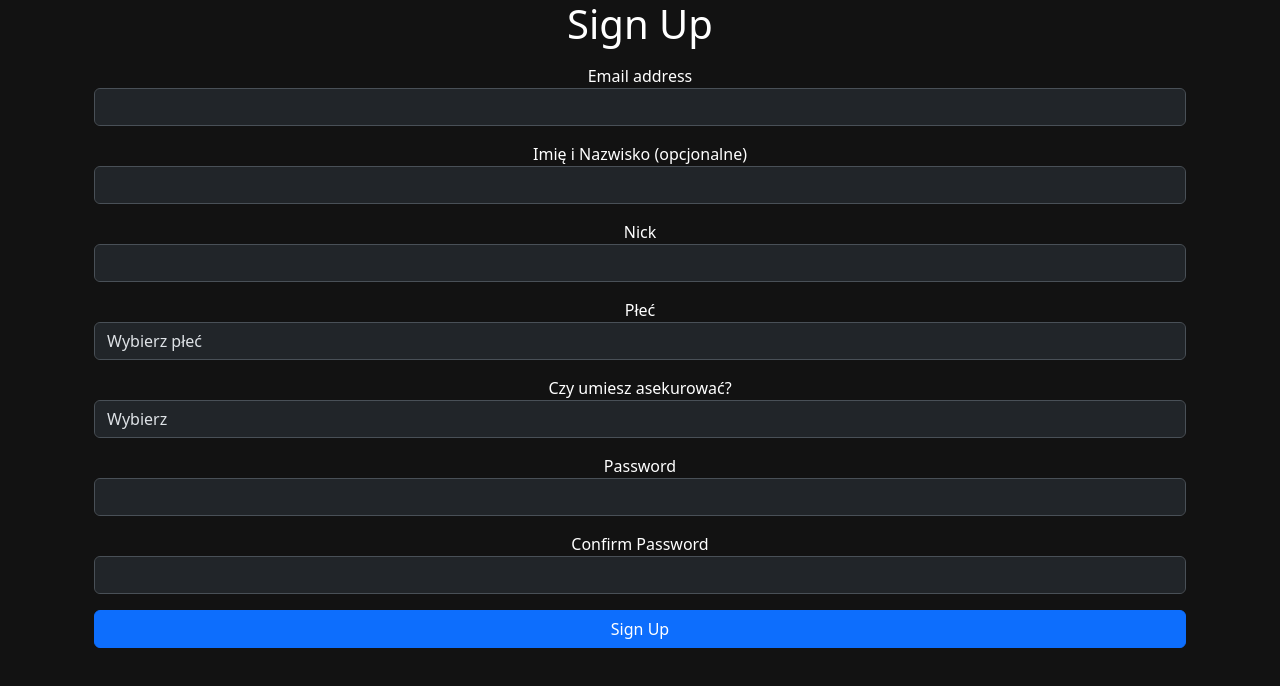
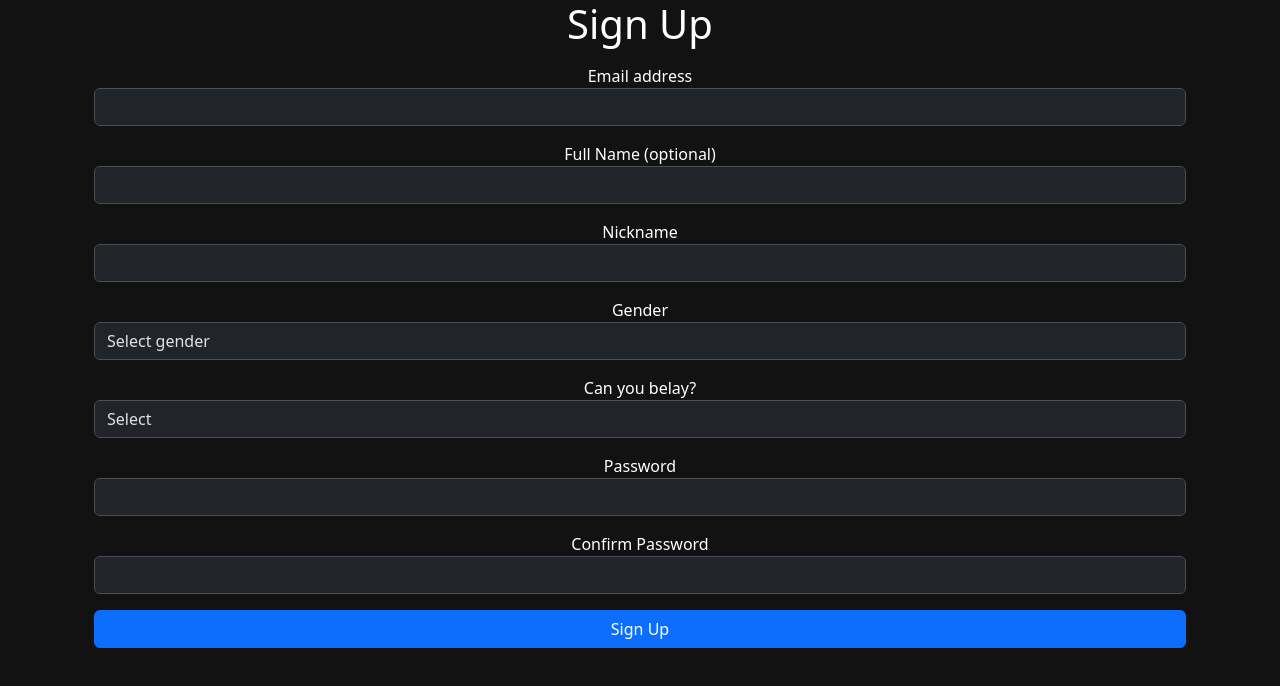
Before and after one commit to Lucius17/IClimb-client, a React (Vite) app: page /signup in a window 1280 px wide. Shown: the top 686 px of the page. Built offline with nearby package versions, Linux system fonts and the light colour scheme.

Commit message:
Tłumaczenie

```diff
--- a/src/components/ClimbingWall.jsx
+++ b/src/components/ClimbingWall.jsx
@@ -4,10 +4,9 @@ import { useParams } from 'react-router-dom';
 import Rating from 'react-rating-stars-component';
 import { TransformWrapper, TransformComponent } from 'react-zoom-pan-pinch';
 import 'bootstrap/dist/css/bootstrap.min.css';
-import api from '/src/api.js'
+import api from '/src/api.js';
 
-
-// Mapowanie etykiety na kategorię
+// Mapping label to category
 const getDifficultyCategory = (label) => {
   const labelValue = label.toUpperCase();
   if (['1', '2', '3', '4', '5A', '5B', '5C', '6A'].includes(labelValue)) return 'Beginner';
@@ -20,11 +19,11 @@ const getDifficultyCategory = (label) => {
 const ClimbingWall = () => {
   const [show, setShow] = useState(false);
   const [selectedRoute, setSelectedRoute] = useState(null);
-  const { gymId,sectorId } = useParams();
+  const { gymId, sectorId } = useParams();
   const [routes, setRoutes] = useState([
-    { id: 1, label: '5A', color: 'red', x: 0.2, y: 0.3, difficulty: 'easy', description: 'Trudna trasa dla zaawansowanych.', comments: [{ text: 'Wymaga sporej siły', nick: 'User1', rating: 4 }], rating: 4 },
-    { id: 2, label: '6B', color: 'blue', x: 0.5, y: 0.6, difficulty: 'medium', description: 'Średnio zaawansowana trasa.', comments: [{ text: 'Fajna na rozgrzewkę', nick: 'User2', rating: 3 }], rating: 3 },
-    { id: 3, label: '7C', color: 'green', x: 0.8, y: 0.4, difficulty: 'hard', description: 'Ekstremalnie trudna, dla profesjonalistów.', comments: [{ text: 'Prawdziwe wyzwanie!', nick: 'User3', rating: 5 }], rating: 5 },
+    { id: 1, label: '5A', color: 'red', x: 0.2, y: 0.3, difficulty: 'easy', description: 'Difficult route for advanced climbers.', comments: [{ text: 'Requires a lot of strength', nick: 'User1', rating: 4 }], rating: 4 },
+    { id: 2, label: '6B', color: 'blue', x: 0.5, y: 0.6, difficulty: 'medium', description: 'Moderately advanced route.', comments: [{ text: 'Great for warm-up', nick: 'User2', rating: 3 }], rating: 3 },
+    { id: 3, label: '7C', color: 'green', x: 0.8, y: 0.4, difficulty: 'hard', description: 'Extremely difficult, for professionals.', comments: [{ text: 'A real challenge!', nick: 'User3', rating: 5 }], rating: 5 },
   ]);
   const [svgContent, setSvgContent] = useState('');
   const [filteredCategory, setFilteredCategory] = useState('');
@@ -41,14 +40,13 @@ const ClimbingWall = () => {
         .then((response) => {
           const { svg, routes } = response.data;
           setSvgContent(svg);
-            setRoutes (routes || []);
+          setRoutes(routes || []);
         })
         .catch((error) => {
           console.error('Error fetching gym routes:', error);
         });
     }
   }, [gymId]);
-  // Załadowanie SVG
 
   useLayoutEffect(() => {
     const svg = svgRef.current;
@@ -82,7 +80,6 @@ const ClimbingWall = () => {
       });
   }, []);
 
-
   const handleAddComment = () => {
     if (newComment.trim() && newNick.trim() && selectedRoute) {
       const commentData = {
@@ -98,11 +95,9 @@ const ClimbingWall = () => {
 
       api.put(`/gyms/Gym/${gymId}/sectors/${sectorId}/routes/${selectedRoute.id}/comment`, commentData)
         .then(() => {
-
           api.get(`/gyms/Gym/${gymId}/sectors/${sectorId}`)
             .then((response) => {
               const updatedRoutes = response.data.routes;
-
               const updatedRoute = updatedRoutes.find((r) => r._id === selectedRoute._id);
 
               if (updatedRoute) {
@@ -124,26 +119,24 @@ const ClimbingWall = () => {
     }
   };
 
-
-
   const filteredRoutes = filteredCategory
     ? routes.filter((route) => getDifficultyCategory(route.label) === filteredCategory)
     : routes;
 
   return (
     <>
-      {/* Boczne menu */}
+      {/* Side menu */}
       <Button
         variant="primary"
         onClick={() => setIsSidenavOpen(true)}
         style={{ position: 'fixed', top: 10, left: 10, zIndex: 1000 }}
       >
-        ☰ Filtry
+        ☰ Filters
       </Button>
 
       <Offcanvas show={isSidenavOpen} onHide={() => setIsSidenavOpen(false)} placement="start">
         <Offcanvas.Header closeButton>
-          <Offcanvas.Title>Filtry</Offcanvas.Title>
+          <Offcanvas.Title>Filters</Offcanvas.Title>
         </Offcanvas.Header>
         <Offcanvas.Body>
           <Form>
@@ -217,11 +210,11 @@ const ClimbingWall = () => {
       {selectedRoute && (
         <Modal show={show} onHide={handleClose}>
           <Modal.Header closeButton>
-            <Modal.Title>Trasa: {selectedRoute.label}</Modal.Title>
+            <Modal.Title>Route: {selectedRoute.label}</Modal.Title>
           </Modal.Header>
           <Modal.Body>
-            <p><strong>Opis:</strong> {selectedRoute.description}</p>
-            <p><strong>Komentarze:</strong></p>
+            <p><strong>Description:</strong> {selectedRoute.description}</p>
+            <p><strong>Comments:</strong></p>
             <ul>
               {selectedRoute.comments.map((comment, index) => (
                 <li key={index}>
@@ -232,16 +225,16 @@ const ClimbingWall = () => {
             </ul>
             <Form>
               <Form.Group className="mt-3">
-                <Form.Label>Komentarz</Form.Label>
+                <Form.Label>Comment</Form.Label>
                 <Form.Control
                   type="text"
                   value={newComment}
                   onChange={(e) => setNewComment(e.target.value)}
-                  placeholder="Wpisz swój komentarz"
+                  placeholder="Enter your comment"
                 />
               </Form.Group>
               <Form.Group className="mt-3">
-                <Form.Label>Ocena</Form.Label>
+                <Form.Label>Rating</Form.Label>
                 <Rating
                   value={newRating}
                   count={5}
@@ -251,17 +244,17 @@ const ClimbingWall = () => {
                 />
               </Form.Group>
               <Button className="mt-2" variant="primary" onClick={handleAddComment}>
-                Dodaj komentarz
+                Add Comment
               </Button>
             </Form>
             <div className="mt-3">
-              <strong>Średnia ocena:</strong>
+              <strong>Average Rating:</strong>
               <Rating value={selectedRoute.rating} count={5} size={24} activeColor="#ffd700" edit={false} />
             </div>
           </Modal.Body>
           <Modal.Footer>
             <Button variant="secondary" onClick={handleClose}>
-              Zamknij
+              Close
             </Button>
           </Modal.Footer>
         </Modal>
--- a/src/components/SignUp.jsx
+++ b/src/components/SignUp.jsx
@@ -5,32 +5,31 @@ function SignUp() {
   const [email, setEmail] = useState('');
   const [password, setPassword] = useState('');
   const [confirmPassword, setConfirmPassword] = useState('');
-  const [name, setName] = useState('');  // Pole Imię
-  const [nickname, setNickname] = useState('');  // Opcjonalny nick
-  const [gender, setGender] = useState('');  // Płeć
-  const [canBelay, setCanBelay] = useState('');  // Asekuracja
-  const [errors, setErrors] = useState({}); // Stan na błędy walidacji
+  const [name, setName] = useState('');  // Name field
+  const [nickname, setNickname] = useState('');  // Optional nickname
+  const [gender, setGender] = useState('');  // Gender
+  const [canBelay, setCanBelay] = useState('');  // Belaying ability
+  const [errors, setErrors] = useState({}); // State for validation errors
 
   const handleSubmit = async (event) => {
     event.preventDefault();
     const validationErrors = {};
 
-    // Sprawdzenie, czy pola są poprawnie wypełnione
-    if (!email) validationErrors.email = 'Email jest wymagany';
-    if (!name) validationErrors.name = 'Imię jest wymagane';
-    if (!gender) validationErrors.gender = 'Wybór płci jest wymagany';
-    if (!canBelay) validationErrors.canBelay = 'Wybór asekuracji jest wymagany';
-    if (password !== confirmPassword) validationErrors.password = 'Hasła muszą być takie same';
+    // Check if fields are correctly filled
+    if (!email) validationErrors.email = 'Email is required';
+    if (!name) validationErrors.name = 'Name is required';
+    if (!gender) validationErrors.gender = 'Gender selection is required';
+    if (!canBelay) validationErrors.canBelay = 'Belaying ability selection is required';
+    if (password !== confirmPassword) validationErrors.password = 'Passwords must match';
 
     setErrors(validationErrors);
 
-    // Jeżeli są błędy walidacji, nie wysyłamy formularza
+    // If there are validation errors, do not submit the form
     if (Object.keys(validationErrors).length > 0) return;
 
-    // Logika rejestracji
-    //console.log('Rejestracja:', { email, password, name, nickname, gender, canBelay });
+    // Registration logic
+    //console.log('Registration:', { email, password, name, nickname, gender, canBelay });
     try {
-
       const response = await api.post('/auth/signup', {
         email,
         password,
@@ -64,7 +63,7 @@ function SignUp() {
         </div>
 
         <div className="form-group mt-3">
-          <label htmlFor="name">Imię i Nazwisko (opcjonalne)</label>
+          <label htmlFor="name">Full Name (optional)</label>
           <input
             type="text"
             className="form-control"
@@ -76,7 +75,7 @@ function SignUp() {
         </div>
 
         <div className="form-group mt-3">
-          <label htmlFor="nickname">Nick</label>
+          <label htmlFor="nickname">Nickname</label>
           <input
             type="text"
             className="form-control"
@@ -87,32 +86,32 @@ function SignUp() {
         </div>
 
         <div className="form-group mt-3">
-          <label>Płeć</label>
+          <label>Gender</label>
           <select
             className="form-control"
             value={gender}
             onChange={(e) => setGender(e.target.value)}
             required
           >
-            <option value="">Wybierz płeć</option>
-            <option value="male">Mężczyzna</option>
-            <option value="female">Kobieta</option>
-            <option value="other">Inne</option>
+            <option value="">Select gender</option>
+            <option value="male">Male</option>
+            <option value="female">Female</option>
+            <option value="other">Other</option>
           </select>
           {errors.gender && <div className="text-danger">{errors.gender}</div>}
         </div>
 
         <div className="form-group mt-3">
-          <label>Czy umiesz asekurować?</label>
+          <label>Can you belay?</label>
           <select
             className="form-control"
             value={canBelay}
             onChange={(e) => setCanBelay(e.target.value)}
             required
           >
-            <option value="">Wybierz</option>
-            <option value="yes">Tak</option>
-            <option value="no">Nie</option>
+            <option value="">Select</option>
+            <option value="yes">Yes</option>
+            <option value="no">No</option>
           </select>
           {errors.canBelay && <div className="text-danger">{errors.canBelay}</div>}
         </div>
```
Lines whose indentation alone changed are shown as unchanged.
